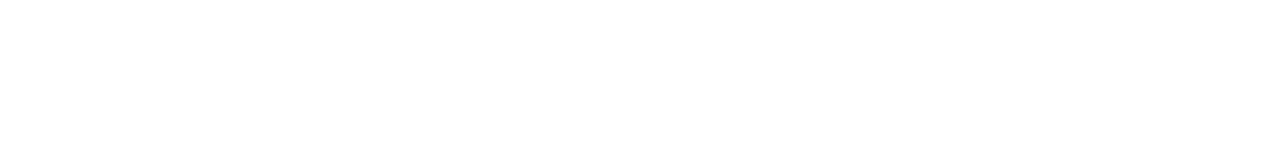
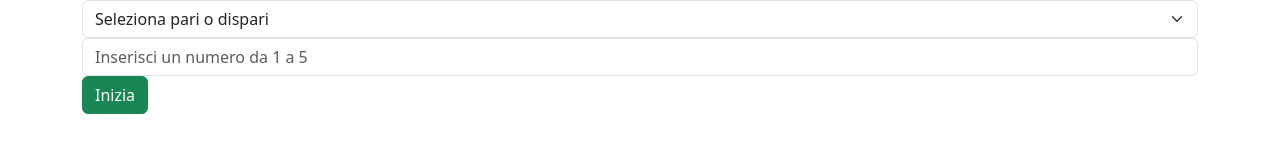
Before and after one commit to nazariozaccagnino/js-paliedispari, a plain HTML site: page pari_dispari/index.html in a window 1280 px wide. Drawn offline with nearby package versions, Linux system fonts and the light colour scheme.

Commit message:
created the user input and acquiring data

```diff
--- a/pari_dispari/index.html
+++ b/pari_dispari/index.html
@@ -10,6 +10,16 @@
     <title>Pari e dispari</title>
 </head>
 <body>
+    <div class="container">
+    <select class="form-select" id="choice">
+        <option selected>Seleziona pari o dispari</option>
+        <option value="1" id="even">Pari</option>
+        <option value="2" id="odd">Dispari</option>
+      </select>
+      <input type="number" class="form-control" id="userNumber" placeholder="Inserisci un numero da 1 a 5">
+      <button type="button" class="btn btn-success" id="button">Inizia</button>
+    </div>
+
 
     <script src="script.js" type="text/javascript"></script>
     <script src="https://cdn.jsdelivr.net/npm/bootstrap@5.3.3/dist/js/bootstrap.bundle.min.js"
--- a/pari_dispari/script.js
+++ b/pari_dispari/script.js
@@ -0,0 +1,13 @@
+
+let button = document.getElementById("button")
+button.addEventListener('click', function() {
+
+// let odd = document.getElementById("odd").value;//dispari
+// console.log(odd)
+// let even = document.getElementById("even").value;//pari
+// console.log(even)
+let choice = document.getElementById("choice").value
+console.log(choice)
+let userNumber = document.getElementById("userNumber").value
+console.log(userNumber)
+})
```
